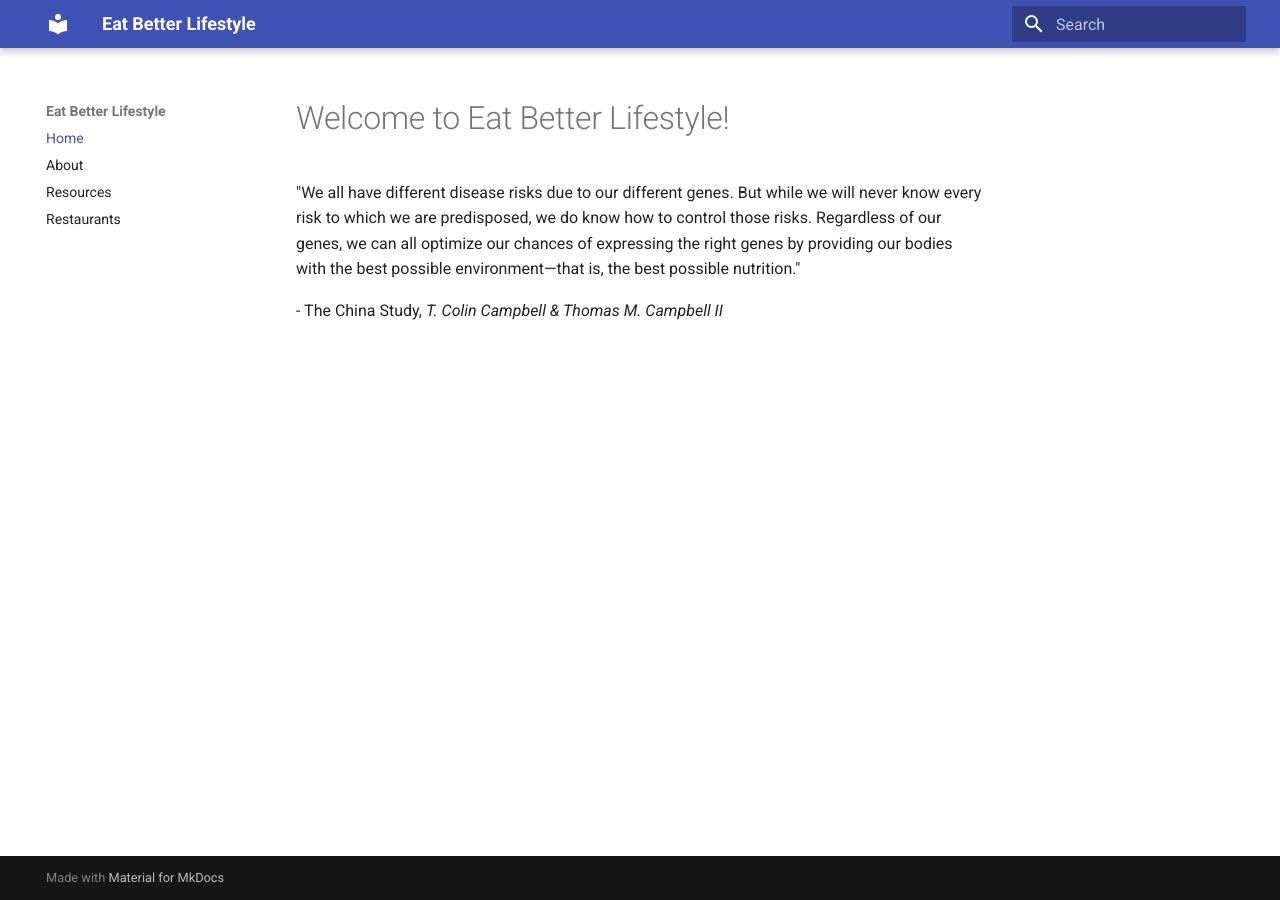
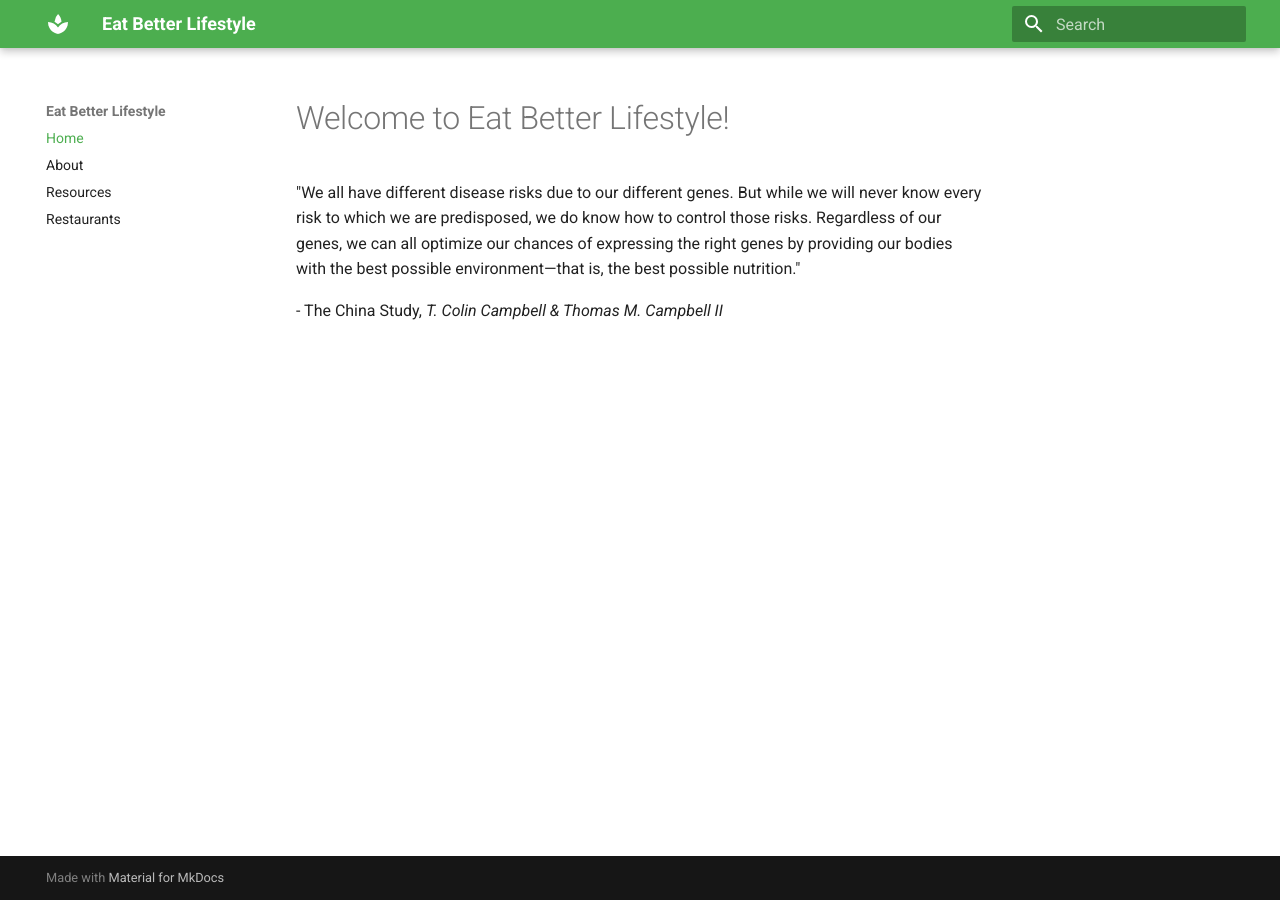
Before and after one commit to adamscharf/eatbetterlifestyle, an MkDocs documentation site: the page built from docs/index.md, in a window 1280 px wide. Built offline with MkDocs 1.6.1 and Material for MkDocs 9.7.7, drawn with Linux system fonts in a browser that asks for light colours; old or Windows-style settings are respelled for this version of MkDocs.

Commit message:
Change color, logo, favicon

```diff
--- a/mkdocs.yml
+++ b/mkdocs.yml
@@ -1,6 +1,13 @@
 site_name: Eat Better Lifestyle
 theme:
   name: 'material'
+  palette:
+    primary: 'green'
+    accent: 'blue'
+  logo:
+    icon: 'spa'
+  favicon: 'img/favicon.jpg'
+
 pages:
   - Home: index.md
   - About: about.md
```
Also changed, not shown: docs/img/favicon.jpg (added).
